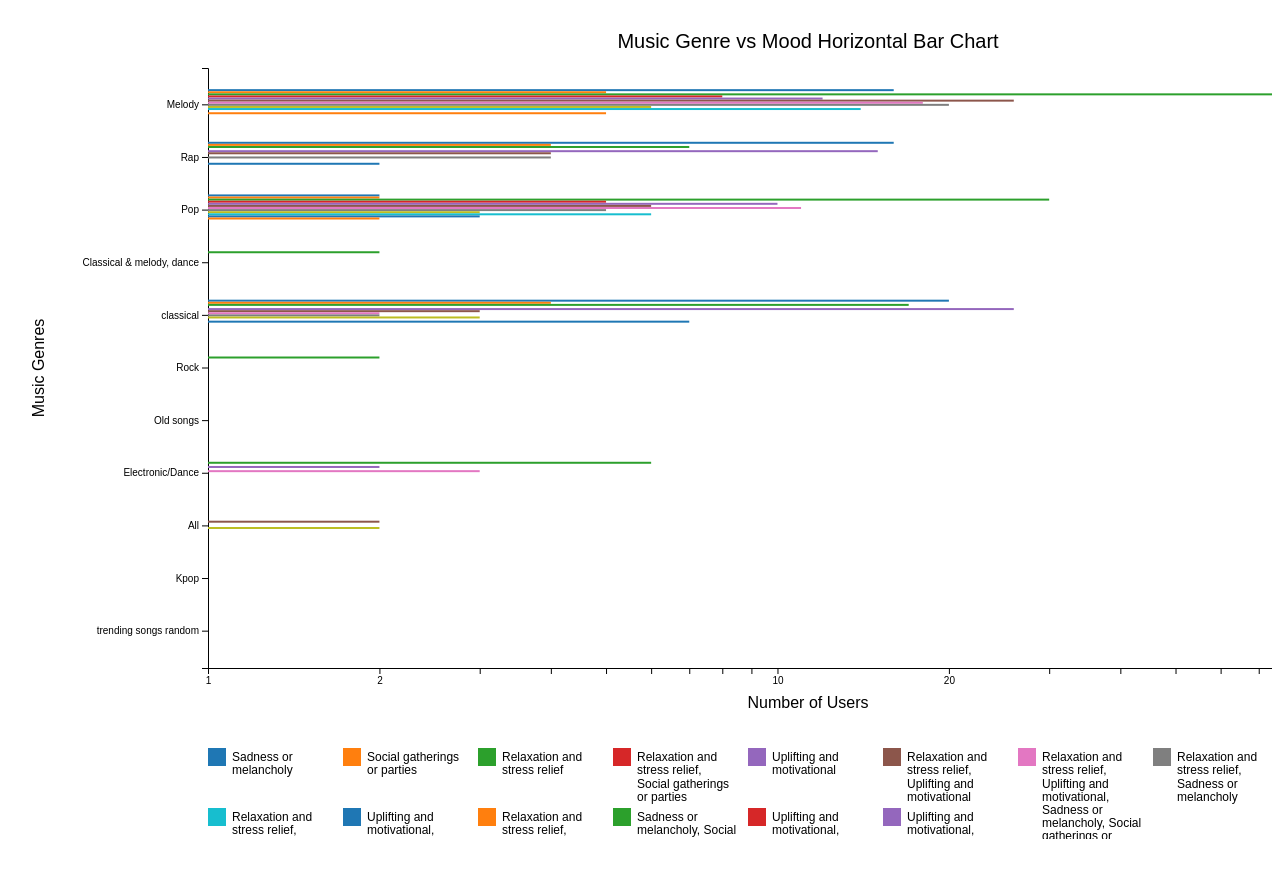
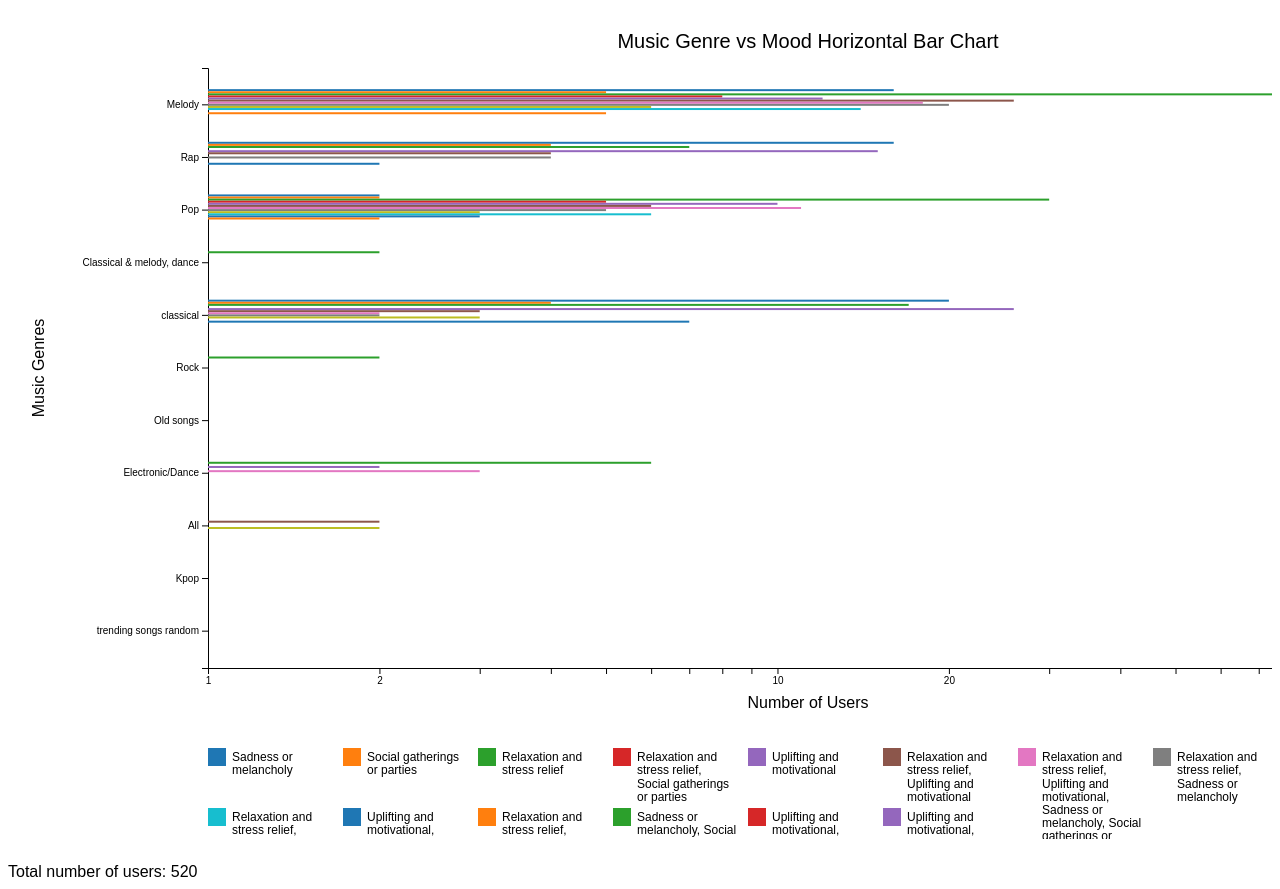
Before and after one commit to jliu233/info5100project1, a plain HTML site: page index.html in a window 1280 px wide. Before the commit the page ends 851 px from the top, so only its background shows below. Drawn offline with nearby package versions, Linux system fonts and the light colour scheme.

Commit message:
revised data cleaning process

```diff
--- a/index.html
+++ b/index.html
@@ -41,7 +41,16 @@
 
       d3.csv(csvFilePath)
         .then(function (data) {
-          // data = data.filter((d) => d.music_time_slot !== "Afternoon");
+          const totalUsers = data.length;
+          console.log("Total number of users:", totalUsers);
+
+          d3.select("body")
+            .append("div")
+            .attr("id", "user-count")
+            .style("font-family", "Arial")
+            .style("font-size", "16px")
+            .style("margin-top", "20px")
+            .text(`Total number of users: ${totalUsers}`);
 
           const aggregatedData = d3.rollup(
             data,
```
